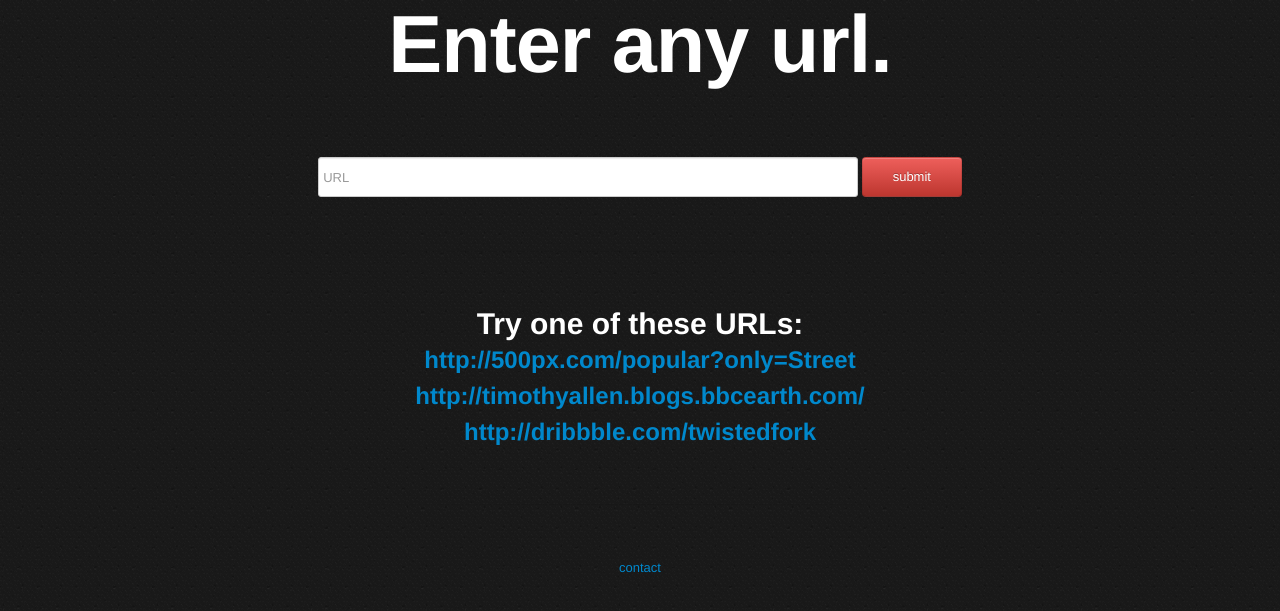
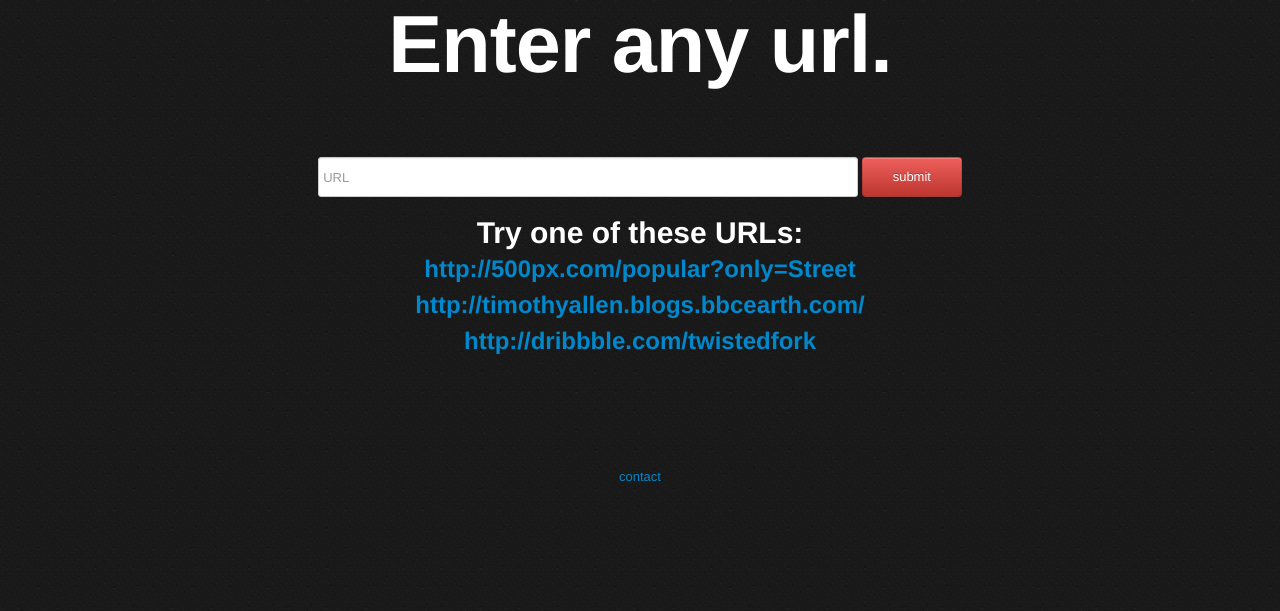
Before and after one commit to rxl/cascade, a Flask app: page / in a window 1280 px wide. Shown: the part 158-769 px from the top of the page. Run offline with Flask 2, Linux system fonts and the light colour scheme; some libraries are stand-ins or nearby versions.

Commit message:
changing vertical spacing and hrs

```diff
--- a/templates/index.html
+++ b/templates/index.html
@@ -58,7 +58,7 @@
 				<input type="hidden" name="url3" value="" id="url3-input" />
 				<input type="submit" value="submit" style="height: 40px; width: 100px;" class="btn btn-danger" id="submit-button" />
 			</form>
-			<hr class="soften">
+
 			<h1 style="color: white;">Try one of these URLs:</h1>
 			<h2><a href="#" id="examplelink1" class="examplelink">http://500px.com/popular?only=Street</a></h2>
 			<h2><a href="#" id="examplelink2" class="examplelink">http://timothyallen.blogs.bbcearth.com/</a></h2>
```
